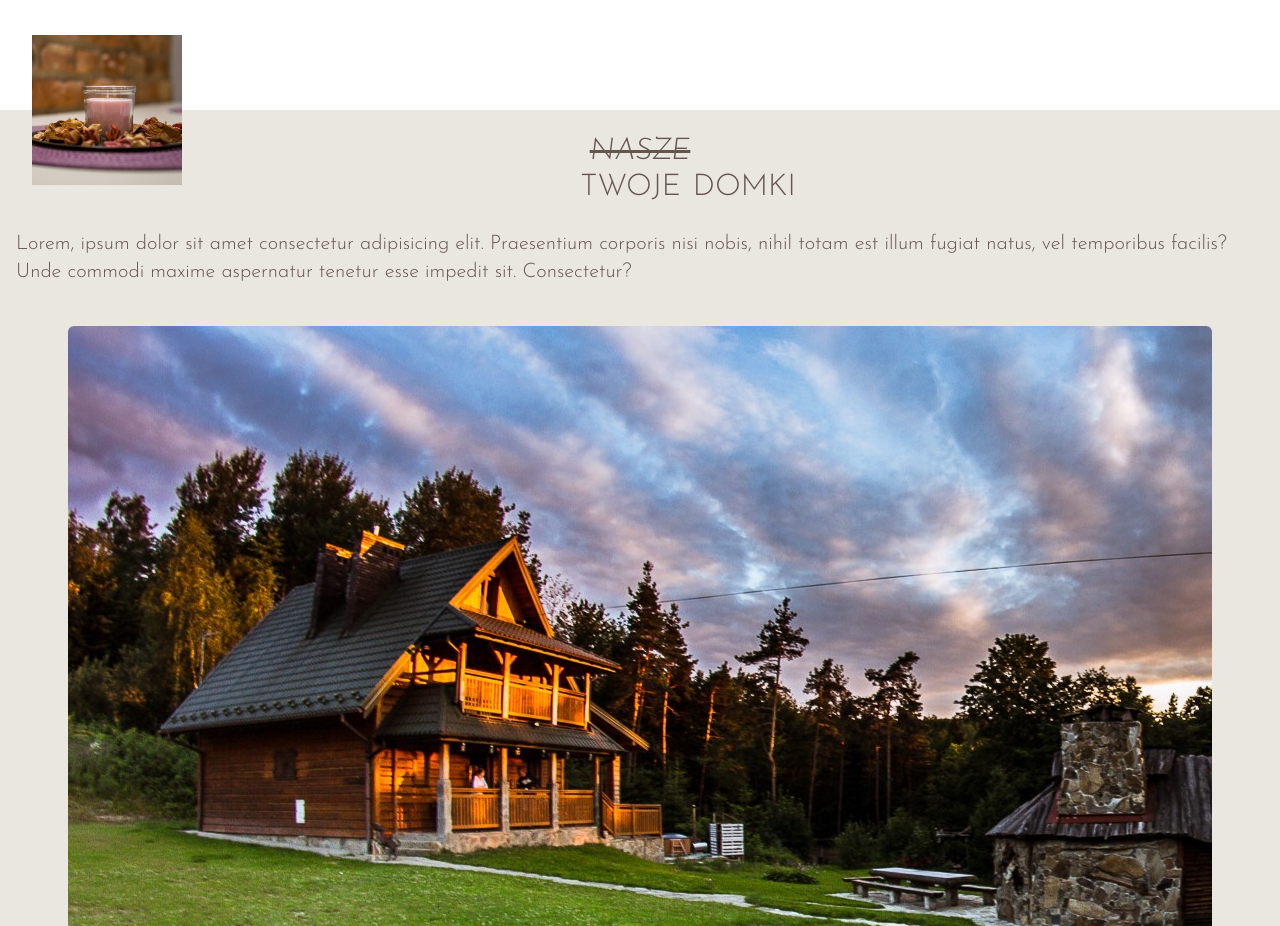
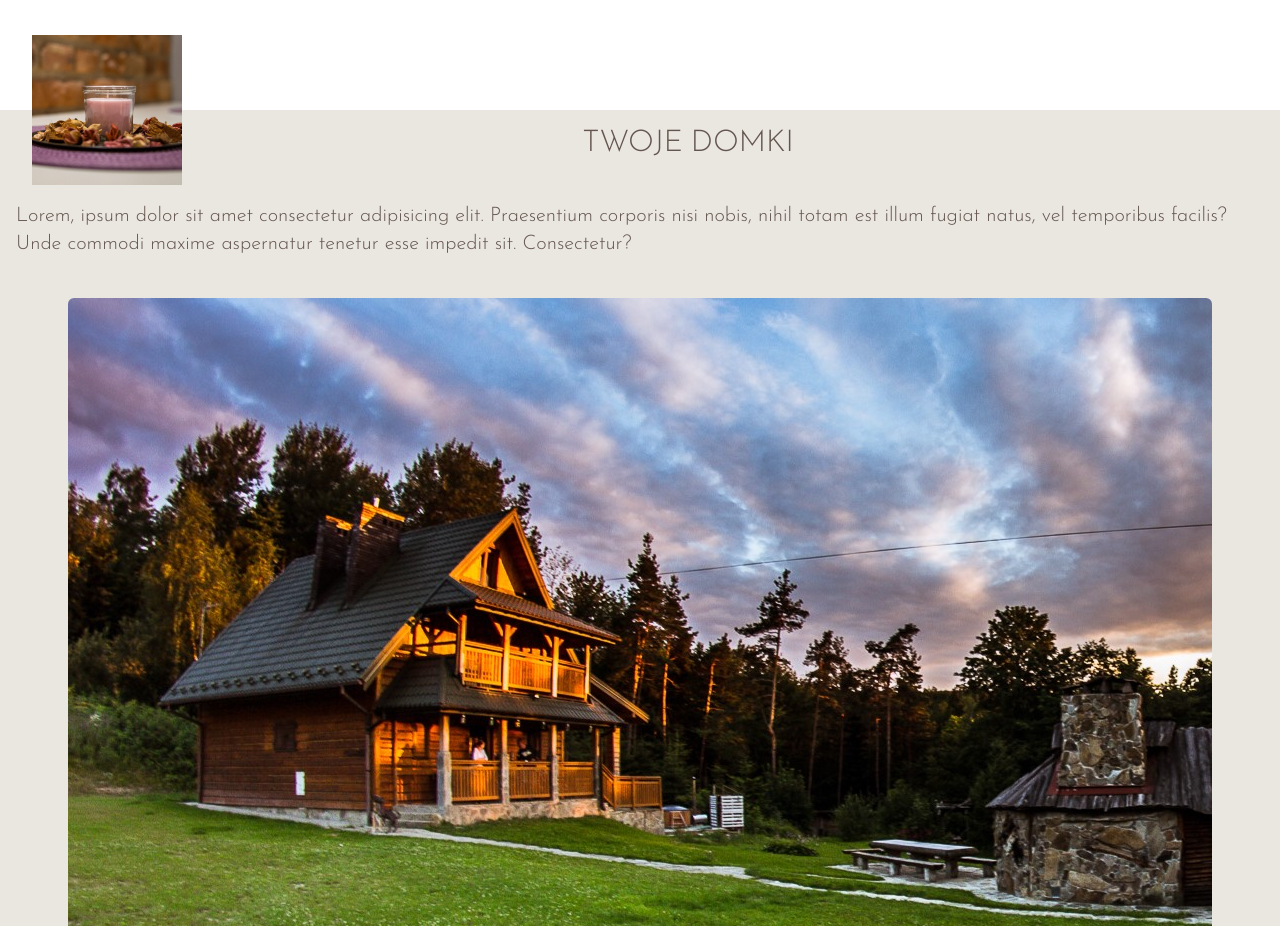
Before and after one commit to fn-jakubkarp/stanica-podkowa, a React (Vite) app: page / in a window 1280 px wide. Shown: the part 1308-2234 px from the top of the page. Built offline with nearby package versions, Linux system fonts and the light colour scheme.

Commit message:
remove 'nasze' from ouroffer

```diff
--- a/src/components/sections/OurOffer/OurOffer.tsx
+++ b/src/components/sections/OurOffer/OurOffer.tsx
@@ -40,11 +40,8 @@ const OurOffer: React.FC<OurOfferProps> = () => {
 
         {/* Header (nasze, twoje domki) */}
         <div className="flex w-screen flex-col">
-          <div className="mt-2 flex w-full justify-center ">
-            <span className="italic line-through text-3xl">NASZE</span>
-          </div>
-          <div className="ml-6 flex w-full justify-center ">
-            <span className="mr-3 pl-12 text-3xl">TWOJE</span>
+          <div className="ml-12 pb-4 flex w-full justify-center ">
+            <span className="pr-2 text-3xl">TWOJE</span>
             <span className="text-3xl">DOMKI</span>
           </div>
         </div>
```
